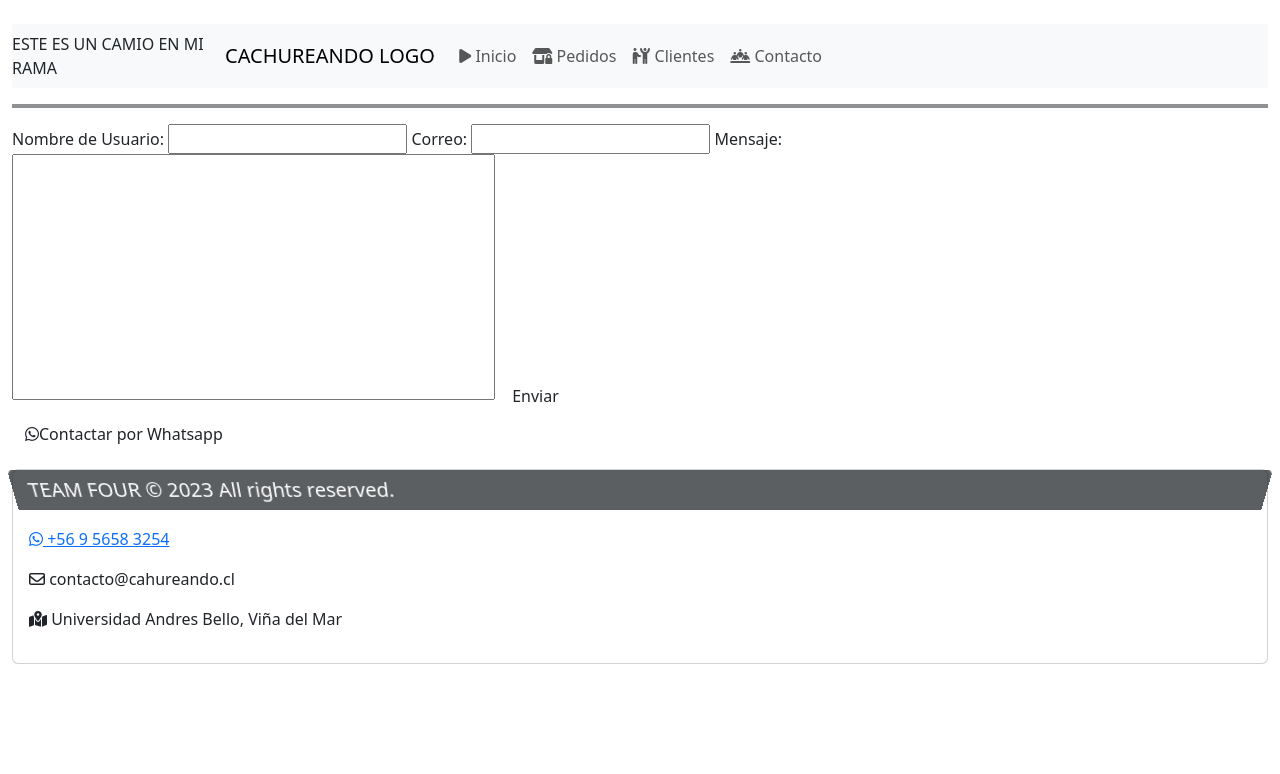
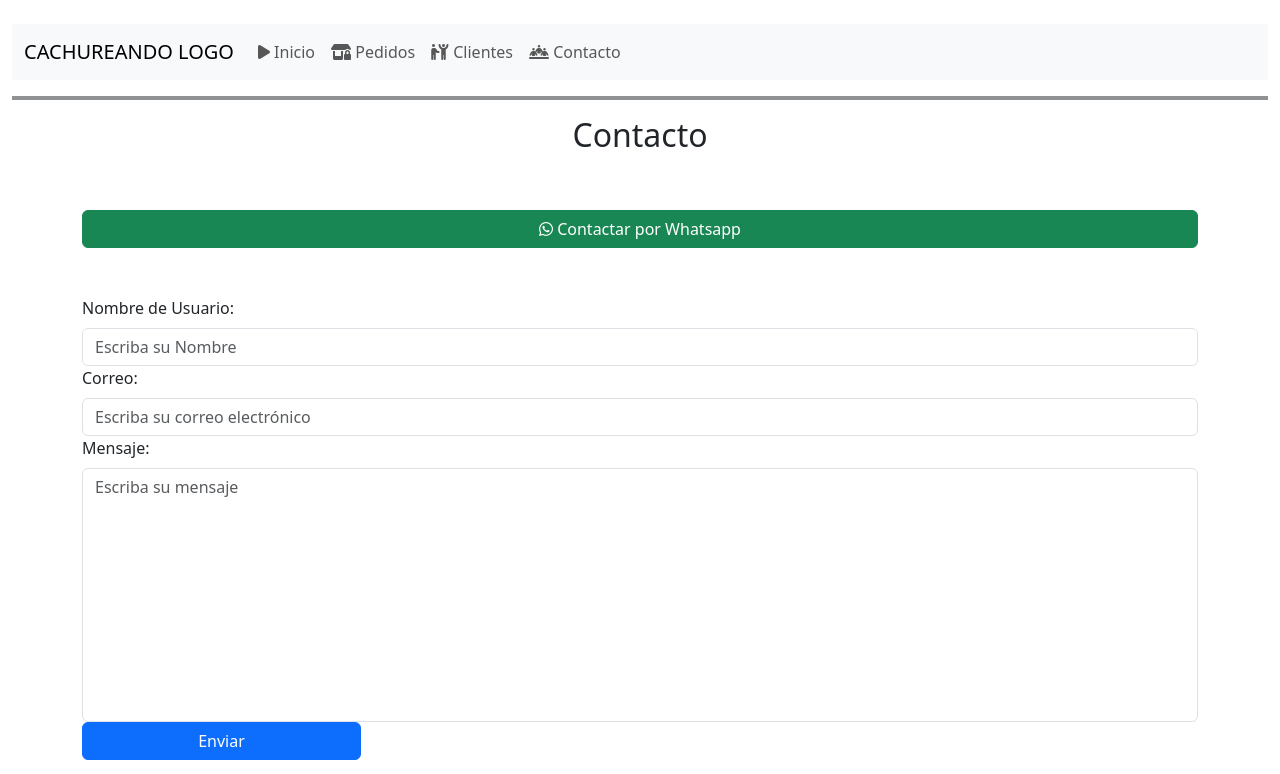
Before and after one commit to jarodsmdev/Cachurando-Bootstrap, a plain HTML site: page contacto.html in a window 1280 px wide. Shown: the top 774 px of the page. Drawn offline with nearby package versions, Linux system fonts and the light colour scheme.

Commit message:
Modificación contacto y pedidos

```diff
--- a/contacto.html
+++ b/contacto.html
@@ -18,7 +18,7 @@
 </head>
 <body class="container-fluid">
 
-    <nav class="navbar navbar-expand-lg bg-body-tertiary mt-4">ESTE ES UN CAMIO EN MI RAMA
+    <nav class="navbar navbar-expand-lg bg-body-tertiary mt-4">
         <div class="container-fluid">
             <a href="" class="navbar-brand animate__animated animate__backInLeft animate__slower">CACHUREANDO LOGO</a>
             <button class="navbar-toggler" type="button" data-bs-toggle="collapse" data-bs-target="#navbarSupportedContent" aria-controls="navbarSupportedContent" aria-expanded="false" aria-label="Toggle navigation">
@@ -47,21 +47,25 @@
     </nav>
     <hr class="border border-dark border-2 opacity-50">
 
-    <main>
-        <form action="" class="form__contacto">
-            <label for="nombre">Nombre de Usuario:</label>
-            <input type="text" id="nombre">
+    <main class="container">
+        <h2 class="title text-center">Contacto</h2>
 
-            <label for="email">Correo:</label>
-            <input type="email" name="" id="email">
+        <a class="btn btn-success w-100 mx-auto my-5" target="_blank" href="https://api.whatsapp.com/send/?phone=%2B56956583254"><i class="fa-brands fa-whatsapp"></i> Contactar por Whatsapp</a>
 
-            <label for="mensaje">Mensaje:</label>
-            <textarea class="" name="mensaje" id="mensaje" cols="50" rows="10" style="resize: none;"></textarea>
 
-            <input type="submit" value="Enviar" class="btn btn-form-contact">
+        <form action="" class="">
+            <label for="nombre" class="form-label">Nombre de Usuario:</label>
+            <input type="text" id="nombre" class="form-control" placeholder="Escriba su Nombre">
+
+            <label for="email" class="form-label">Correo:</label>
+            <input type="email" name="" id="email" class="form-control" placeholder="Escriba su correo electrónico">
+
+            <label for="mensaje" class="form-label">Mensaje:</label>
+            <textarea class="form-control" name="mensaje" id="mensaje" cols="50" rows="10" style="resize: none;" placeholder="Escriba su mensaje"></textarea>
+
+            <input type="submit" value="Enviar" class="btn btn-primary w-25">
         </form>
 
-        <a class="btn whatsapp" target="_blank" href="https://api.whatsapp.com/send/?phone=%2B56956583254"><i class="fa-brands fa-whatsapp"></i>Contactar por Whatsapp</a>
     </main>
 
     <footer class="card mt-3">
```
Also changed, not shown: pedidos.html (+17 -20 lines).
